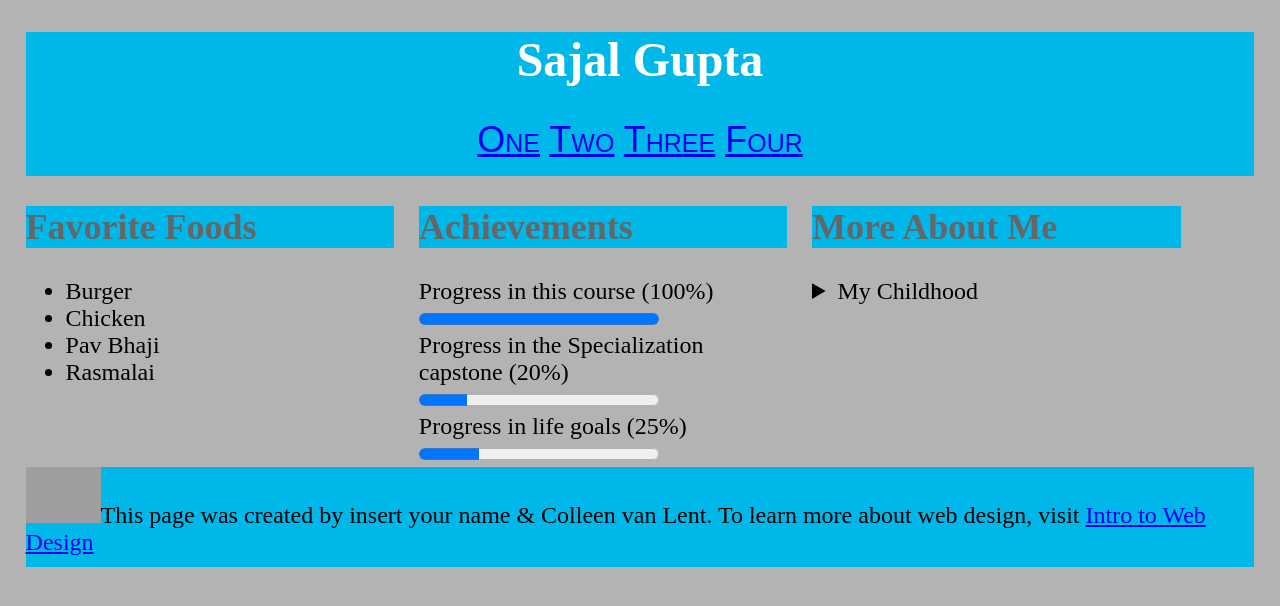
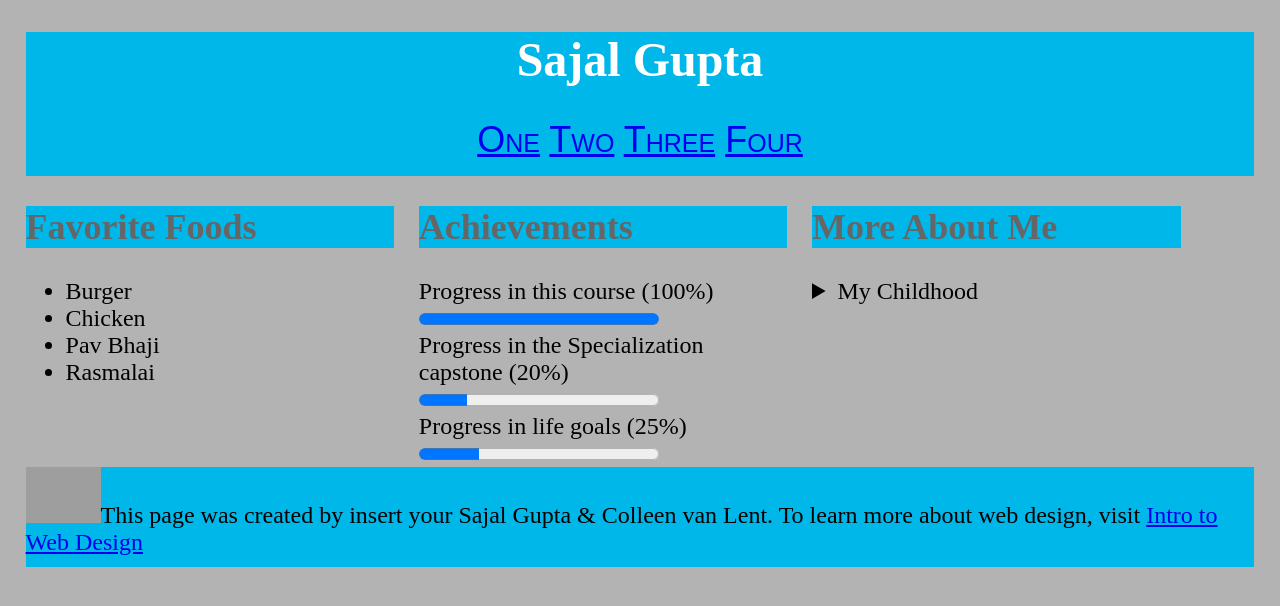
Before and after one commit to Mazoye/My_Description, a plain HTML site: page Project.html in a window 1280 px wide. Drawn offline with Linux system fonts and the light colour scheme; grey boxes are pictures that could not be loaded.

Commit message:
Update Project.html

```diff
--- a/Project.html
+++ b/Project.html
@@ -42,7 +42,7 @@
 		</details>
 	</section>
 	<footer>
-		<p><img src="http://www.intro-webdesign.com/images/newlogo.png" alt="">This page was created by insert your name &amp; Colleen van Lent. To learn more about web design, visit <a href="http://www.intro-webdesign.com">Intro to Web Design</a></p>
+		<p><img src="http://www.intro-webdesign.com/images/newlogo.png" alt="">This page was created by insert your Sajal Gupta &amp; Colleen van Lent. To learn more about web design, visit <a href="http://www.intro-webdesign.com">Intro to Web Design</a></p>
 	</footer>
 
 </body>
```
